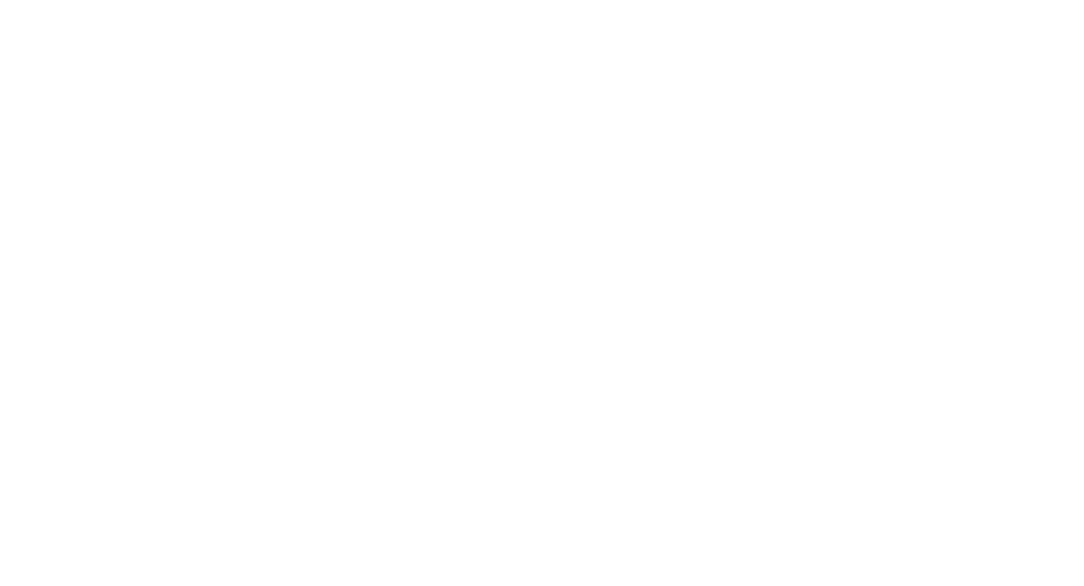
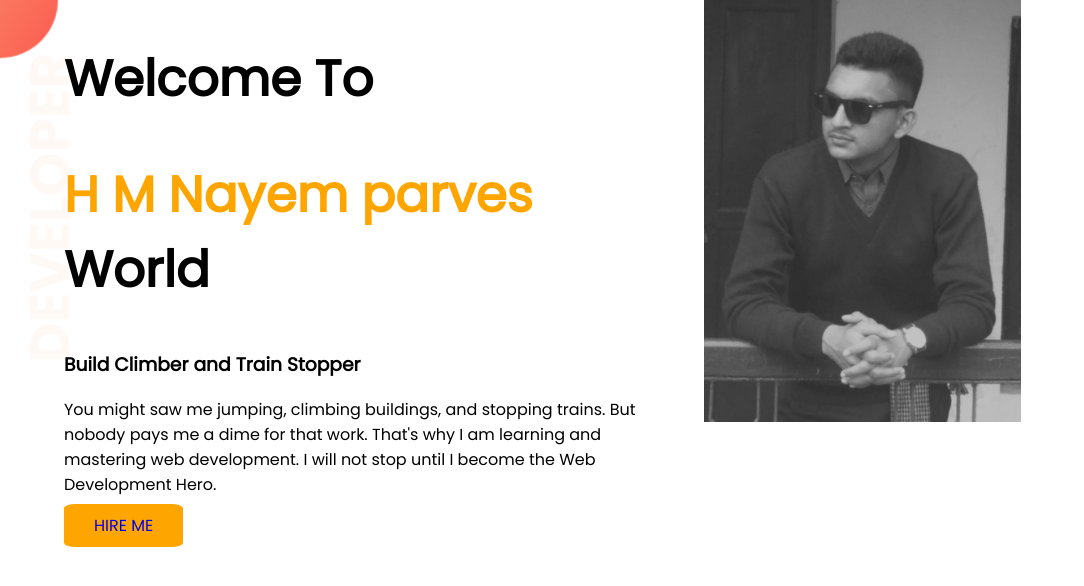
Before and after one commit to hmnayemparves/personal-portfoliio, a plain HTML site: page index.html in a window 1280 px wide. Shown: the whole page, without its empty margins (0-1084 px from the left). Drawn offline with Linux system fonts and the light colour scheme.

Commit message:
style added

```diff
--- a/index.html
+++ b/index.html
@@ -4,9 +4,20 @@
     <meta http-equiv="X-UA-Compatible" content="IE=edge">
     <meta name="viewport" content="width=device-width, initial-scale=1.0">
     <title>Nayem Portfolio</title>
+    <link rel="preconnect" href="https://fonts.googleapis.com">
+<link rel="preconnect" href="https://fonts.gstatic.com" crossorigin>
+<link href="https://fonts.googleapis.com/css2?family=Poppins&display=swap" rel="stylesheet">
     <link rel="stylesheet" href="style.css">
 </head>
 <body>
-
+<section class="top">
+       <div class="wid"><h1>Welcome To</h1>
+        <h1><span class="bdr">H M Nayem parves</span> World</h1>
+        <h3>Build Climber and Train Stopper</h3>
+        <p>You might saw me jumping, climbing buildings, and stopping trains. But nobody pays me a dime for that work. That's why I am learning and mastering web development. I will not stop until I become the Web Development Hero.</p>
+    <a class="link" target="_blank" href="https://www.facebook.com/hmnayem.parves">HIRE ME</a>
+    </div>
+   <div class="wid"> <img src="nayem.jpeg" alt=""></div>
+</section>
 </body>
 </html>
--- a/style.css
+++ b/style.css
@@ -0,0 +1,30 @@
+body{
+    font-family: 'Poppins', sans-serif;
+    margin: 0;
+}
+h1{
+    font-size: 50px;
+}
+.bdr{
+    color:orange;
+}
+section{
+    display: flex;
+}
+.wid{
+    width: 50%;
+    padding-left: 5%;
+}
+.wid img{
+    width: 55%;
+}
+.link{
+    background-color: orange;
+    text-decoration: none;
+    padding: 10px 30px;
+    border-radius: 10%;
+}
+.top{
+    background-image: url(top-banner.png);
+    background-repeat: no-repeat;
+}
```
Also changed, not shown: my-bg2.png (added), nayem.jpeg (added), top-banner.png (added).
